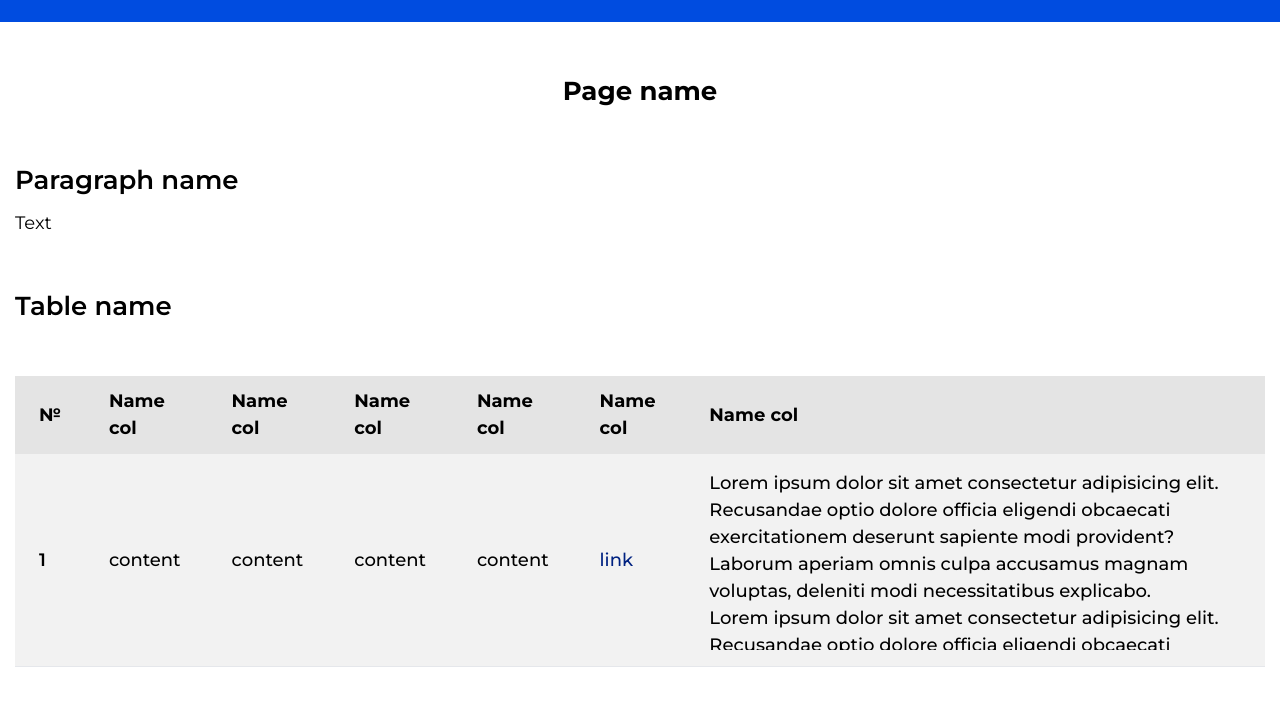
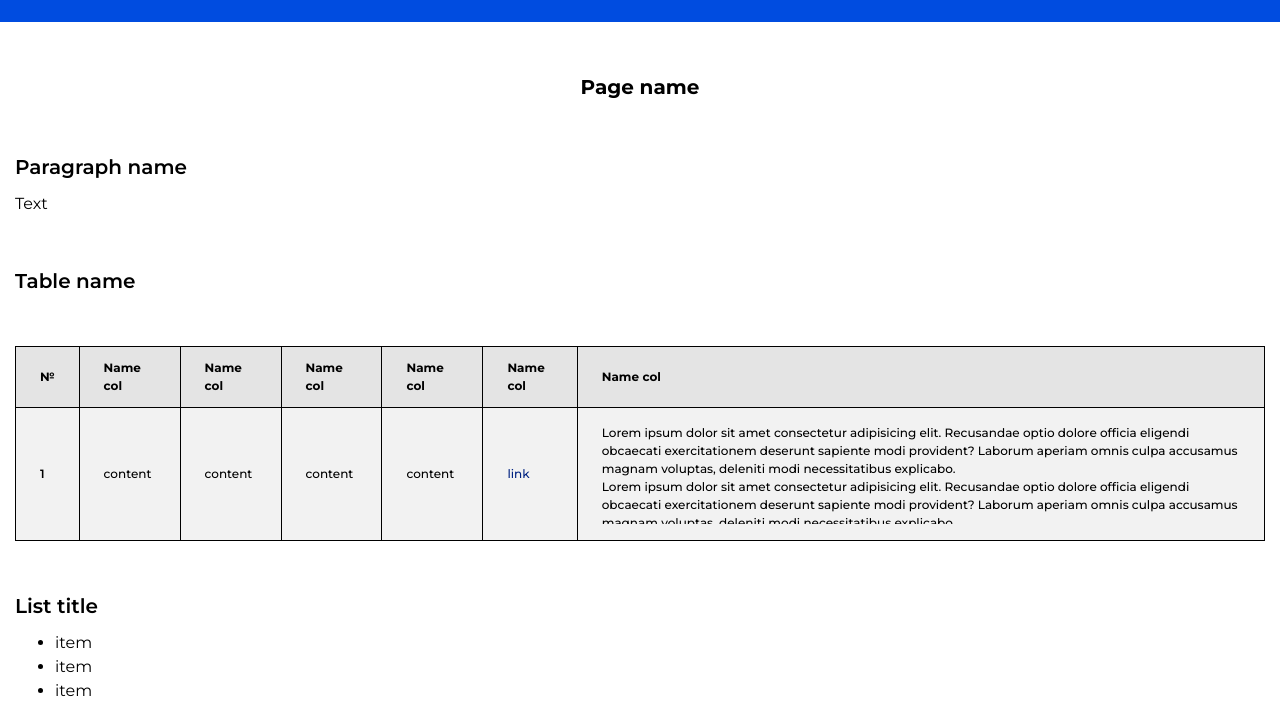
Before and after one commit to GGelya/kgpk_front, a website: page templatePage.html in a window 1280 px wide. Shown: the part 92-800 px from the top of the page. Drawn offline with nearby package versions, Linux system fonts and the light colour scheme.

Commit message:
last changes 05-02-25

```diff
--- a/src/main.css
+++ b/src/main.css
@@ -43,23 +43,53 @@
 
     /* fontsize  */
 
-    /* 14px to 18px */
-    --fluid: clamp(0.875rem, 2.5vw + 0.5rem, 1.125rem);
+    /* 14px to 16px */
+    --fluid: clamp(0.875rem, 0.8417rem + 0.2222vw, 1rem);
 
-    /* 20px to 26px */
-    --fluid_title: clamp(1.25rem, 2.5vw + 0.5rem, 1.625rem);
-
-    /* 12px to 16px */
-    --fluid_subtitle: clamp(0.75rem, 2.5vw + 0.5rem, 1rem);
+    /* 16px to 20px */
+    --fluid_title: clamp(1rem, 0.9333rem + 0.4444vw, 1.25rem);
 
     /* 20px to 24px */
-    --fluid_card_title: clamp(1.25rem, 2.5vw + 0.5rem, 1.5rem);
-
-    /* 20px to 26px */
-    --fluid_menu_section: clamp(1.25rem, 2.5vw + 0.5rem, 1.625rem);
+    --fluid_title_main: clamp(1.25rem, 1.1833rem + 0.4444vw, 1.5rem);
 
     /* 12px to 14px */
-    --fluid_links: clamp(0.75rem, 2.5vw + 0.5rem, 0.875rem);
+    --fluid_subtitle: clamp(0.75rem, 0.7167rem + 0.2222vw, 0.875rem);
+
+    /* 16px to 20px */
+    --fluid_card_title: clamp(1rem, 0.9333rem + 0.4444vw, 1.25rem);
+
+    /* 18px to 22px */
+    --fluid_menu_section: clamp(1.125rem, 1.0583rem + 0.4444vw, 1.375rem);
+
+    /* 12px to 14px */
+    --fluid_links: clamp(0.75rem, 0.7167rem + 0.2222vw, 0.875rem);
+  }
+
+  table {
+    /* 10px to 12px */
+    --fluid: clamp(0.625rem, 0.5917rem + 0.2222vw, 0.75rem);
+  }
+
+  .lv1 table {
+    /* 10px to 12px */
+    --fluid: clamp(0.625rem, 0.5917rem + 0.2222vw, 0.75rem);
+  }
+
+  .lv2 table {
+    /* 12px to 14px */
+    --fluid: clamp(0.75rem, 0.7167rem + 0.2222vw, 0.875rem);
+  }
+
+  .lv3 table {
+    /* 14px to 16px */
+    --fluid: clamp(0.875rem, 0.8417rem + 0.2222vw, 1rem);
+  }
+
+  table,
+  td,
+  th {
+    border-collapse: collapse;
+    border: 0.5px solid;
   }
 
   ol {
@@ -78,70 +108,79 @@
     text-decoration: underline;
   }
 
-  td div{
-    max-height: 180px;
+  td div {
+    max-height: 100px;
     overflow-y: auto;
     overflow-x: hidden;
   }
 
   .lv1 {
-    /* 14px to 18px */
-    --fluid: clamp(0.875rem, 2.5vw + 0.5rem, 1.125rem);
+    /* 14px to 16px */
+    --fluid: clamp(0.875rem, 0.8417rem + 0.2222vw, 1rem);
 
-    /* 20px to 26px */
-    --fluid_title: clamp(1.25rem, 2.5vw + 0.5rem, 1.625rem);
-
-    /* 12px to 16px */
-    --fluid_subtitle: clamp(0.75rem, 2.5vw + 0.5rem, 1rem);
+    /* 16px to 20px */
+    --fluid_title: clamp(1rem, 0.9333rem + 0.4444vw, 1.25rem);
 
     /* 20px to 24px */
-    --fluid_card_title: clamp(1.25rem, 2.5vw + 0.5rem, 1.5rem);
-
-    /* 20px to 26px */
-    --fluid_menu_section: clamp(1.25rem, 2.5vw + 0.5rem, 1.625rem);
+    --fluid_title_main: clamp(1.25rem, 1.1833rem + 0.4444vw, 1.5rem);
 
     /* 12px to 14px */
-    --fluid_links: clamp(0.75rem, 2.5vw + 0.5rem, 0.875rem);
+    --fluid_subtitle: clamp(0.75rem, 0.7167rem + 0.2222vw, 0.875rem);
+
+    /* 16px to 20px */
+    --fluid_card_title: clamp(1rem, 0.9333rem + 0.4444vw, 1.25rem);
+
+    /* 18px to 22px */
+    --fluid_menu_section: clamp(1.125rem, 1.0583rem + 0.4444vw, 1.375rem);
+
+    /* 12px to 14px */
+    --fluid_links: clamp(0.75rem, 0.7167rem + 0.2222vw, 0.875rem);
   }
 
   .lv2 {
-    /* 16px to 20px */
-    --fluid: clamp(1rem, 2.5vw + 0.5rem, 1.25rem);
+    /* 16px to 18px */
+    --fluid: clamp(1rem, 0.9667rem + 0.2222vw, 1.125rem);
 
-    /* 22px to 28px */
-    --fluid_title: clamp(1.375rem, 2.5vw + 0.5rem, 1.75rem);
-
-    /* 14px to 18px */
-    --fluid_subtitle: clamp(0.875rem, 2.5vw + 0.5rem, 1.125rem);
+    /* 18px to 22px */
+    --fluid_title: clamp(1.125rem, 1.0583rem + 0.4444vw, 1.375rem);
 
     /* 22px to 26px */
-    --fluid_card_title: clamp(1.375rem, 2.5vw + 0.5rem, 1.625rem);
-
-    /* 22px to 28px */
-    --fluid_menu_section: clamp(1.375rem, 2.5vw + 0.5rem, 1.75rem);
+    --fluid_title_main: clamp(1.375rem, 1.3083rem + 0.4444vw, 1.625rem);
 
     /* 14px to 16px */
-    --fluid_links: clamp(0.875rem, 2.5vw + 0.5rem, 1rem);
+    --fluid_subtitle: clamp(0.875rem, 0.8417rem + 0.2222vw, 1rem);
+
+    /* 18px to 22px */
+    --fluid_card_title: clamp(1.125rem, 1.0583rem + 0.4444vw, 1.375rem);
+
+    /* 20px to 24px */
+    --fluid_menu_section: clamp(1.25rem, 1.1833rem + 0.4444vw, 1.5rem);
+
+    /* 14px to 16px */
+    --fluid_links: clamp(0.875rem, 0.8417rem + 0.2222vw, 1rem);
   }
 
   .lv3 {
-    /* 18px to 22px */
-    --fluid: clamp(1.125rem, 2.5vw + 0.5rem, 1.375rem);
+    /* 18px to 20px */
+    --fluid: clamp(1.125rem, 1.0917rem + 0.2222vw, 1.25rem);
 
-    /* 24px to 30px */
-    --fluid_title: clamp(1.5rem, 2.5vw + 0.5rem, 1.875rem);
-
-    /* 16px to 20px */
-    --fluid_subtitle: clamp(1rem, 2.5vw + 0.5rem, 1.25rem);
+    /* 20px to 24px */
+    --fluid_title: clamp(1.25rem, 1.1833rem + 0.4444vw, 1.5rem);
 
     /* 24px to 28px */
-    --fluid_card_title: clamp(1.5rem, 2.5vw + 0.5rem, 1.75rem);
-
-    /* 24px to 30px */
-    --fluid_menu_section: clamp(1.5rem, 2.5vw + 0.5rem, 1.875rem);
+    --fluid_title_main: clamp(1.5rem, 1.4333rem + 0.4444vw, 1.75rem);
 
     /* 16px to 18px */
-    --fluid_links: clamp(1rem, 2.5vw + 0.5rem, 1.125rem);
+    --fluid_subtitle: clamp(1rem, 0.9667rem + 0.2222vw, 1.125rem);
+
+    /* 20px to 24px */
+    --fluid_card_title: clamp(1.25rem, 1.1833rem + 0.4444vw, 1.5rem);
+
+    /* 24px to 26px */
+    --fluid_menu_section: clamp(1.5rem, 1.4667rem + 0.2222vw, 1.625rem);
+
+    /* 16px to 18px */
+    --fluid_links: clamp(1rem, 0.9667rem + 0.2222vw, 1.125rem);
   }
 
   .ver1 {
--- a/tailwind.config.js
+++ b/tailwind.config.js
@@ -43,6 +43,7 @@ module.exports = {
       fontSize: {
         fluid: 'var(--fluid)',
         fluid_title: 'var(--fluid_title)',
+        fluid_title_main: 'var(--fluid_title_main)',
         fluid_subtitle: 'var(--fluid_subtitle)',
         fluid_card_title: 'var(--fluid_card_title)',
         fluid_menu_section: 'var(--fluid_menu_section)',
```
Also changed, not shown: index.html (+5 -5 lines), public/styles.css.
